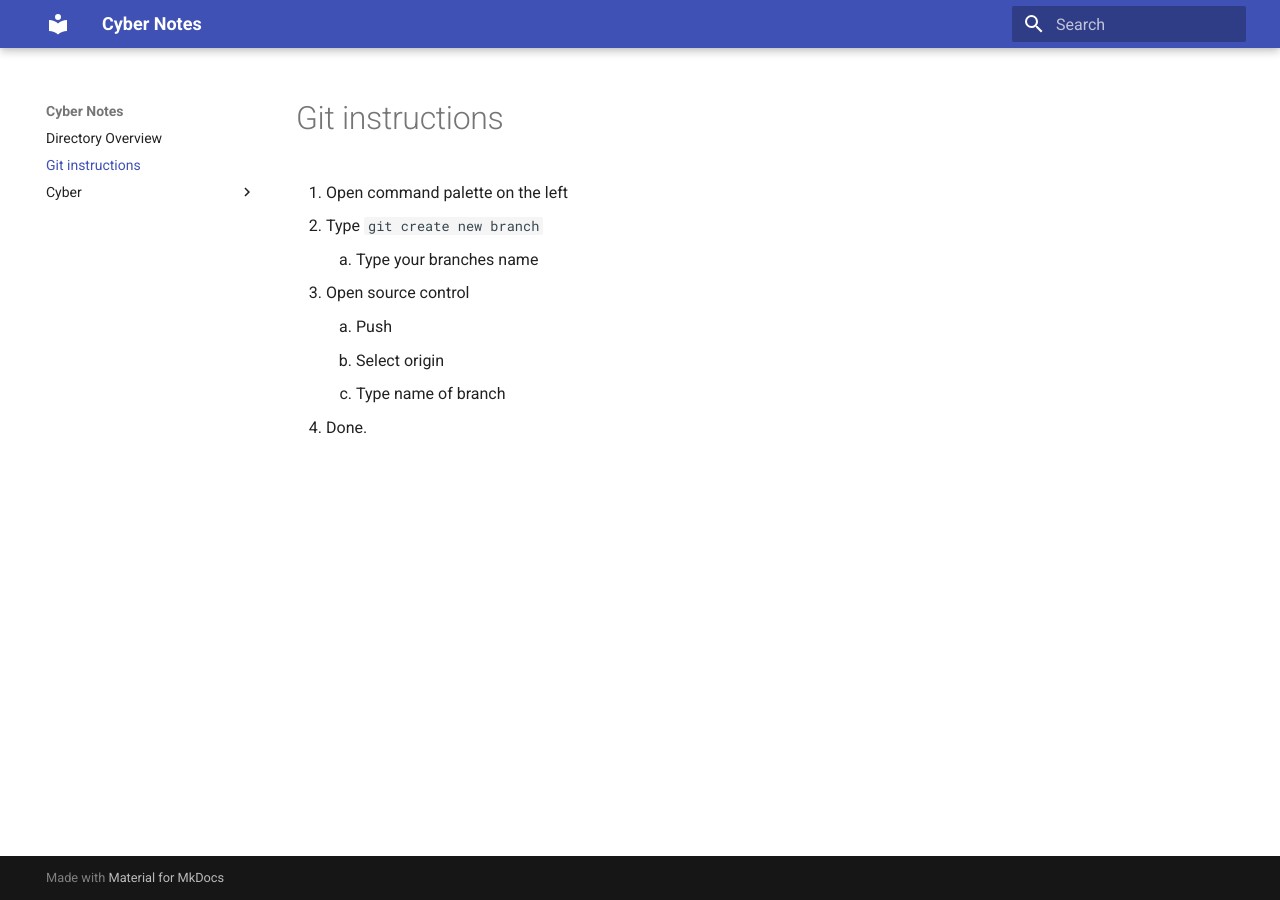
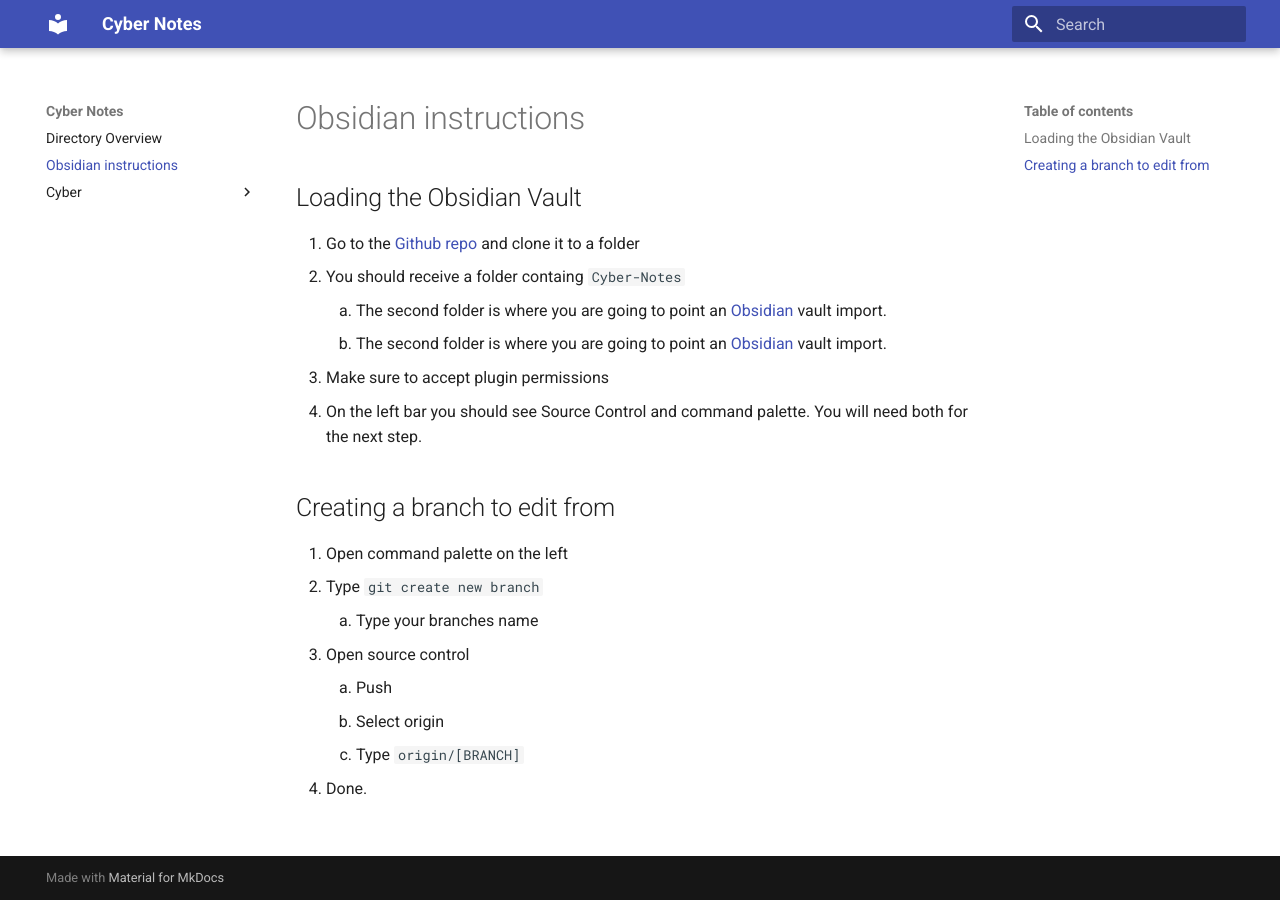
Before and after one commit to TeakKey7/Cyber-Notes, an MkDocs documentation site: the page built from Cyber-Notes/git-instructions.md, in a window 1280 px wide. Built offline with MkDocs 1.6.1 and Material for MkDocs 9.7.7, drawn with Linux system fonts in a browser that asks for light colours.

Commit message:
Finishing instructions

```diff
--- a/Cyber-Notes/git-instructions.md
+++ b/Cyber-Notes/git-instructions.md
@@ -1,9 +1,18 @@
-# Git instructions
-1. Open command palette on the left
-2. Type `git create new branch`
+# Obsidian instructions
+
+## Loading the Obsidian Vault
+1. Go to the [Github repo](https://github.com/TeakKey7/Cyber-Notes) and clone it to a folder
+2. You should receive a folder containg `Cyber-Notes`
+	1. The second folder is where you are going to point an [Obsidian]() vault import.
+	2. The second folder is where you are going to point an [Obsidian](https://obsidian.md/) vault import.
+3. Make sure to accept plugin permissions
+4. On the left bar you should see Source Control and command palette. You will need both for the next step.
+## Creating a branch to edit from
+5. Open command palette on the left
+6. Type `git create new branch`
 	1. Type your branches name
-3. Open source control
+7. Open source control
 	1. Push
 	2. Select origin
-	3. Type name of branch
-4. Done.
+	3. Type `origin/[BRANCH]`
+8. Done.
```
